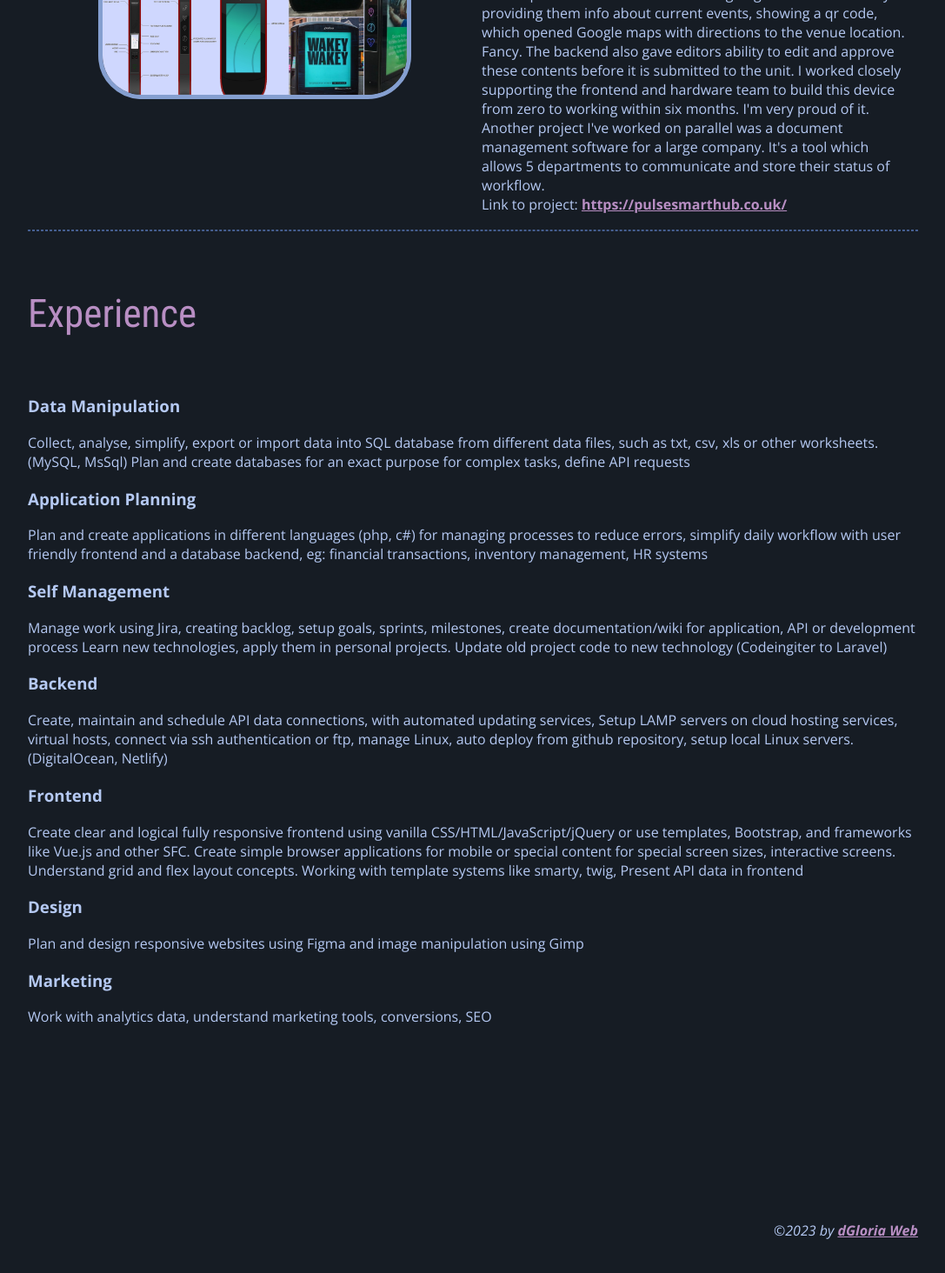
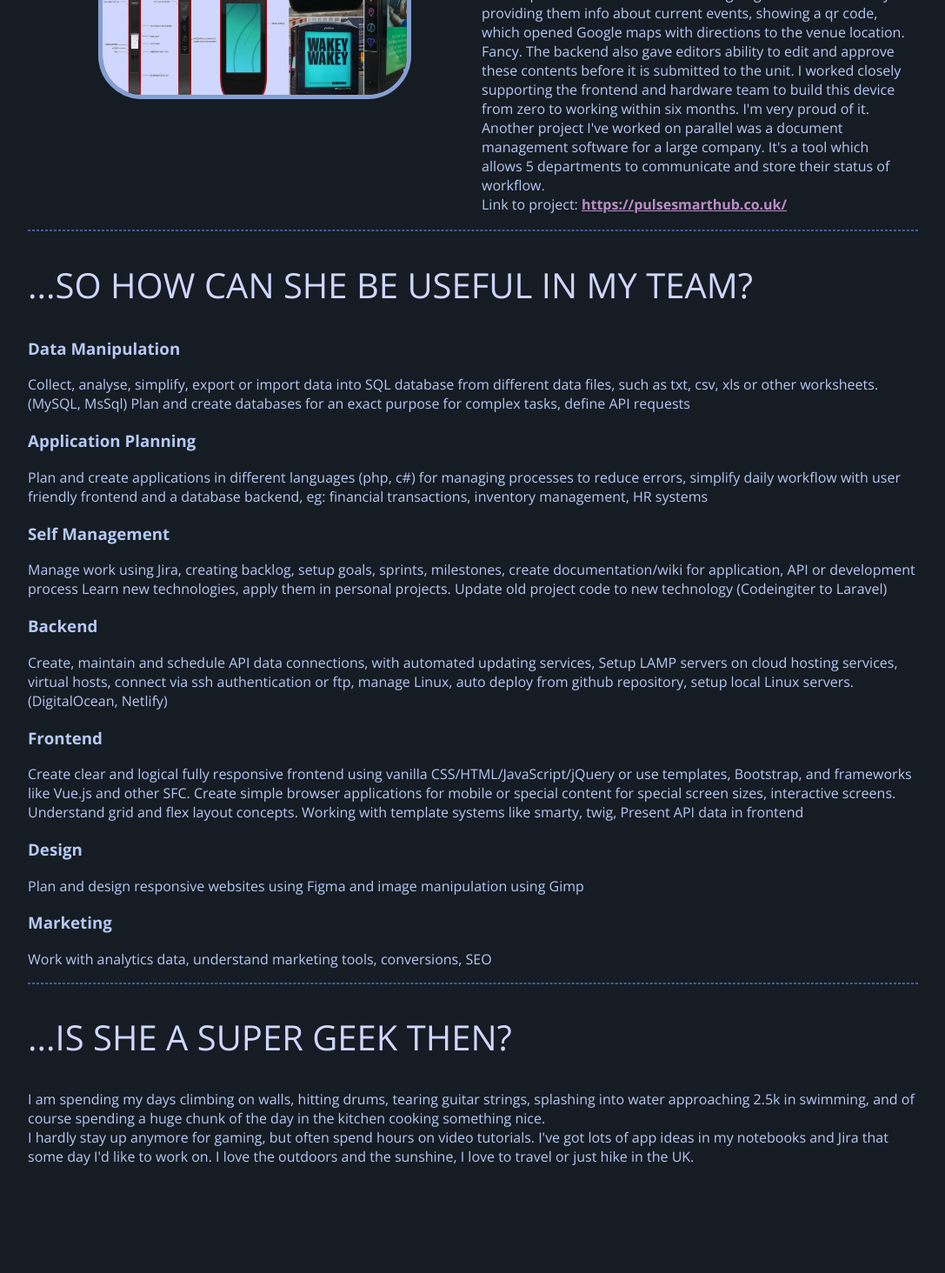
Before and after one commit to dgloriaweb/dgloriaweb2023, a Vue app: page / in a window 1280 px wide. Shown: the part 2470-3934 px from the top of the page at 87% size, without its empty margins (96-1183 px from the left). Built offline with nearby package versions, Linux system fonts and the light colour scheme; a web font is replaced by a local one.

Commit message:
added about me section

```diff
--- a/src/components/ProjectsList.vue
+++ b/src/components/ProjectsList.vue
@@ -189,7 +189,7 @@
     </div>
     <div class="experience_list">
       <hr />
-      <h2 class="br-top">Experience</h2>
+       <h2 class="title">...so how can she be useful in my team?</h2>
       <h3>Data Manipulation</h3>
       <p>
         Collect, analyse, simplify, export or import data into SQL database from
@@ -239,6 +239,11 @@
         Work with analytics data, understand marketing tools, conversions, SEO
       </p>
     </div>
+    <hr>
+       <h2 class="title">...is she a super geek then?</h2>
+
+       <p>I am spending my days climbing on walls, hitting drums, tearing guitar strings, splashing into water approaching 2.5k in swimming, and of course spending a huge chunk of the day in the kitchen cooking something nice. <br> I hardly stay up anymore for gaming, but often spend hours on video tutorials. I've got lots of app ideas in my notebooks and Jira that some day I'd like to work on. I love the outdoors and the sunshine, I love to travel or just hike in the UK.</p>
+
   </div>
 </template>
 
```
